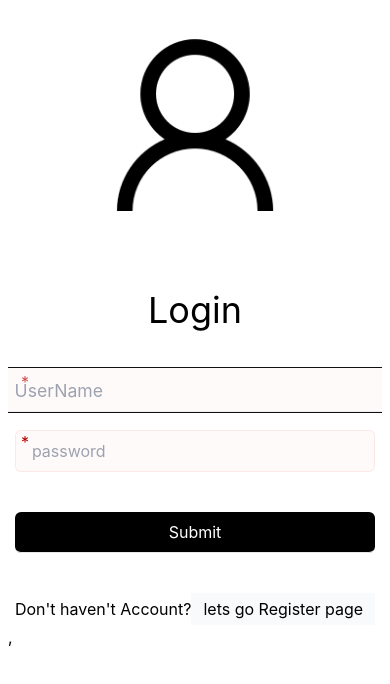
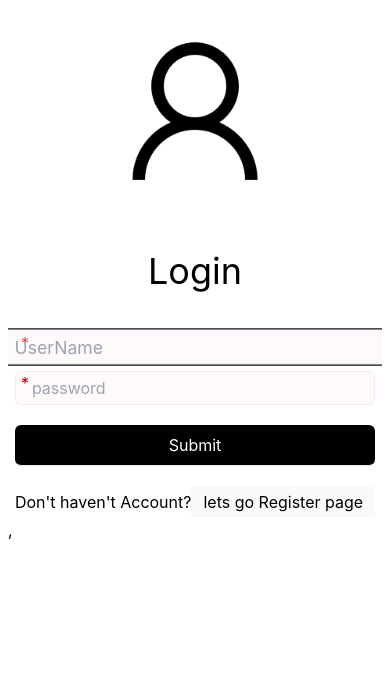
Before and after one commit to Abdullahhost/mern-chat-app, a React (Vite) app in the folder front-end/: page / in a window 390 px wide. Shown: the top 684 px of the page. Built offline with nearby package versions, Linux system fonts and the light colour scheme.

Commit message:
responsive design fixing

```diff
--- a/front-end/src/components/AllUser.jsx
+++ b/front-end/src/components/AllUser.jsx
@@ -56,7 +56,7 @@ const AllUser = () => {
     <>
       <div
         style={{ flex: "3" }}
-        className={`flex flex-col items-center md:items-start justify-between h-screen border-l ${
+        className={`flex flex-col items-center md:items-start justify-between h-[90%] m-[auto_0] lg:h-full lg:m-0 border-l ${
           toggleButton ? "hidden md:flex" : "testClass"
         } w-full`}
       >
@@ -64,7 +64,7 @@ const AllUser = () => {
           <div className="border-b border-[#4b49b6] shadow-md my-1 lg:my-4">
             <input
               tabIndex={0}
-              className="py-[6px] mx-2 border-none outline-none text-md w-full"
+              className="py-[6px] px-2 border-none outline-none text-md w-full"
               type="search"
               onChange={(e) => setQuery(e.target.value.toLocaleLowerCase())}
               placeholder="search.. "
--- a/front-end/src/components/MessageBox.jsx
+++ b/front-end/src/components/MessageBox.jsx
@@ -11,7 +11,6 @@ import { useSocketContext } from "../libs/context";
 const MessageBox = () => {
   const getMessage = useSelector((state) => state?.message?.messageData);
   const loadingmessage = useSelector((state) => state?.message?.loadingMessage);
-  const realtimeSup = useSelector((state) => state?.message?.realtimeSupport);
   const reciverId = useSelector((state) => state?.auth?.selectedUser);
   const toggleButton = useSelector((state) => state?.auth?.toggleButton);
   const userName = reciverId?.userName;
@@ -54,10 +53,10 @@ const MessageBox = () => {
           block: "end",
           inline: "nearest",
         },
-        100
+        50
       );
     });
-  }, [reciverId, realtimeSup]);
+  }, [handleChange]);
 
   useEffect(() => {
     socket?.on("typing", () => {
@@ -72,7 +71,7 @@ const MessageBox = () => {
       socket?.off("typing");
       socket?.off("stopTyping");
     };
-  // eslint-disable-next-line react-hooks/exhaustive-deps
+    // eslint-disable-next-line react-hooks/exhaustive-deps
   }, [reciverId]);
 
   let debounceTimeout;
@@ -118,7 +117,7 @@ const MessageBox = () => {
   return (
     <div
       style={{ flex: "10" }}
-      className={`border hidden flex-none  md:flex lg:flex  flex-col h-screen justify-between ml-2 ${
+      className={`border hidden flex-none  md:flex lg:flex  flex-col h-[90%] m-[auto_0] lg:h-full lg:m-0 justify-between ml-2 ${
         toggleButton ? " testClass sm:flex md:flex lg:flex flex" : ""
       }`}
     >
@@ -131,21 +130,15 @@ const MessageBox = () => {
             ⬅
           </span>
           <span>
-            {/* <img
-              className="w-[40px] h-[40px] object-cover border-2 border-white inline-block mr-4"
-              src={reciverId?.profile}
-              alt="Image"
-            /> */}
             <span className="text-stone-300">To : &nbsp; </span>
           </span>
-          {userName}
-          {/* <span>💬</span> */}
+          {userName + " "}
+          <div>{isTyping ? <p> &nbsp; is typing...</p> : null}</div>
         </div>
       )}
       <div className="h-full overflow-auto mt-2 mb-5 pl-4 pr-10">
         {getMessage === null ? (
           <div className="w-full h-full flex items-center justify-center flex-col ">
-            {/* <h1 className="text-lg font-semibold"> */}
             <div className="glitch-wrapper p-10">
               <div
                 className="glitch  bg-black rounded-md p-4 uppercase"
@@ -154,10 +147,7 @@ const MessageBox = () => {
                 Select A friend from your friend list to chat.
               </div>
             </div>
-            {/* <div className="bg-red-400">
-                  {DateFormat(new Date(2024, 5, 4))}
-                </div> */}
-            {/* </h1> */}
+
             <div className="">
               <img
                 className="w-[100px] mt-10"
--- a/front-end/src/components/SingleUser.jsx
+++ b/front-end/src/components/SingleUser.jsx
@@ -51,6 +51,7 @@ const SingleUser = ({ userInfo }) => {
       }
     };
     getLastMessage();
+    return () => getLastMessage();
     // eslint-disable-next-line react-hooks/exhaustive-deps
   }, [socket, onlineUsers]);
 
--- a/front-end/src/pages/chatBox/index.jsx
+++ b/front-end/src/pages/chatBox/index.jsx
@@ -7,7 +7,7 @@ const Chat = () => {
 
   return (
     <>
-      <div className="flex items-start w-full h-[100vh_-_10vh] m-[auto_0] lg:h-[100vh] justify-between">
+      <div className="flex items-start w-full max-h-[100vh_-_500px] m-[auto_0] h-screen justify-between">
         <AllUser />
         <MessageBox />
       </div>
--- a/front-end/src/pages/login/index.jsx
+++ b/front-end/src/pages/login/index.jsx
@@ -103,10 +103,10 @@ const Login = () => {
       {getData?.loading ? (
         <Skeleton />
       ) : (
-        <div className="flex h-[100vh_-_10vh] m-[auto_0] items-center transition-all duration-500 flex-col lg:flex-row flex-wrap justify-center w-full lg:h-screen gap-10 overflow-hidden">
+        <div className="flex items-center transition-all duration-500 flex-col lg:flex-row flex-wrap justify-center w-full h-[90%] mt-[3%]  lg:h-screen gap-10 overflow-hidden">
           <div className="lg:block transition-all duration-500">
             <img
-              className="select-none max-w-[250px] max-h-[250px]  lg:max-w-[600px] lg:max-h-[600px] object-cover object-center rounded-md"
+              className="select-none max-w-[200px] max-h-[200px]  lg:max-w-[600px] lg:max-h-[600px] object-cover object-center rounded-md"
               src={profilePic ? URL?.createObjectURL(profilePic) : defaultUser}
               alt="profileImage"
             />
@@ -121,7 +121,7 @@ const Login = () => {
                   name="userName"
                   title="userName is required"
                   onChange={handleChange}
-                  className="border-b focus:outline-double px-4 py-2 rounded-md mt-5 w-full
+                  className="border-b focus:outline-double px-4 py-1 lg:py-2 rounded-md mt-2 lg:mt-5 w-full
                 hover:bg-neutral-50 transition"
                   placeholder="UserName"
                   type="text"
@@ -137,8 +137,8 @@ const Login = () => {
                     name="email"
                     title="email is required"
                     onChange={handleChange}
-                    className="border-b focus:outline-double px-4 py-2 rounded-md mt-5 w-full
-                hover:bg-neutral-50 transition"
+                    className="border-b focus:outline-double px-4 py-1 lg:py-2 rounded-md  mt-2 lg:mt-5 w-full
+                  hover:bg-neutral-50 transition"
                     placeholder="Email"
                     type="email"
                     required
@@ -152,8 +152,7 @@ const Login = () => {
                     name="password"
                     title="password is required"
                     onChange={handleChange}
-                    className="border-b focus:outline-double px-4 py-2 rounded-md mt-5 w-full hover:bg-neutral-50 transition
-                  "
+                    className="border-b focus:outline-double px-4 py-1 lg:py-2 rounded-md  mt-2 lg:mt-5 w-full hover:bg-neutral-50 transition"
                     placeholder="password"
                     type={viewMode ? "text" : "password"}
                     required
@@ -176,7 +175,7 @@ const Login = () => {
                   name="profile"
                   title="Not required!"
                   onChange={handleFileChange}
-                  className="border-b focus:outline-double px-4 py-2 rounded-md mt-5 w-full relative requiredTest
+                  className="border-b focus:outline-double px-4 py-1 lg:py-2 rounded-md mt-5 w-full relative requiredTest
                 hover:bg-neutral-50 transition"
                   placeholder="Email"
                   type="file"
@@ -186,12 +185,12 @@ const Login = () => {
               )}
 
               <input
-                className="border-b mt-10 focus:outline-double px-4 py-2 rounded-md w-full bg-black text-white hover:bg-purple-600 transition"
+                className="border-b mt-5 lg:mt-10 focus:outline-double px-4 py-2 rounded-md w-full bg-black text-white hover:bg-purple-600 transition"
                 type="submit"
               />
             </form>
             <Toaster />
-            <div className="mt-10">
+            <div className="mt-5 lg:mt-10 ">
               <span>
                 {variant === "REGISTER"
                   ? "Already have an Account? "
```
